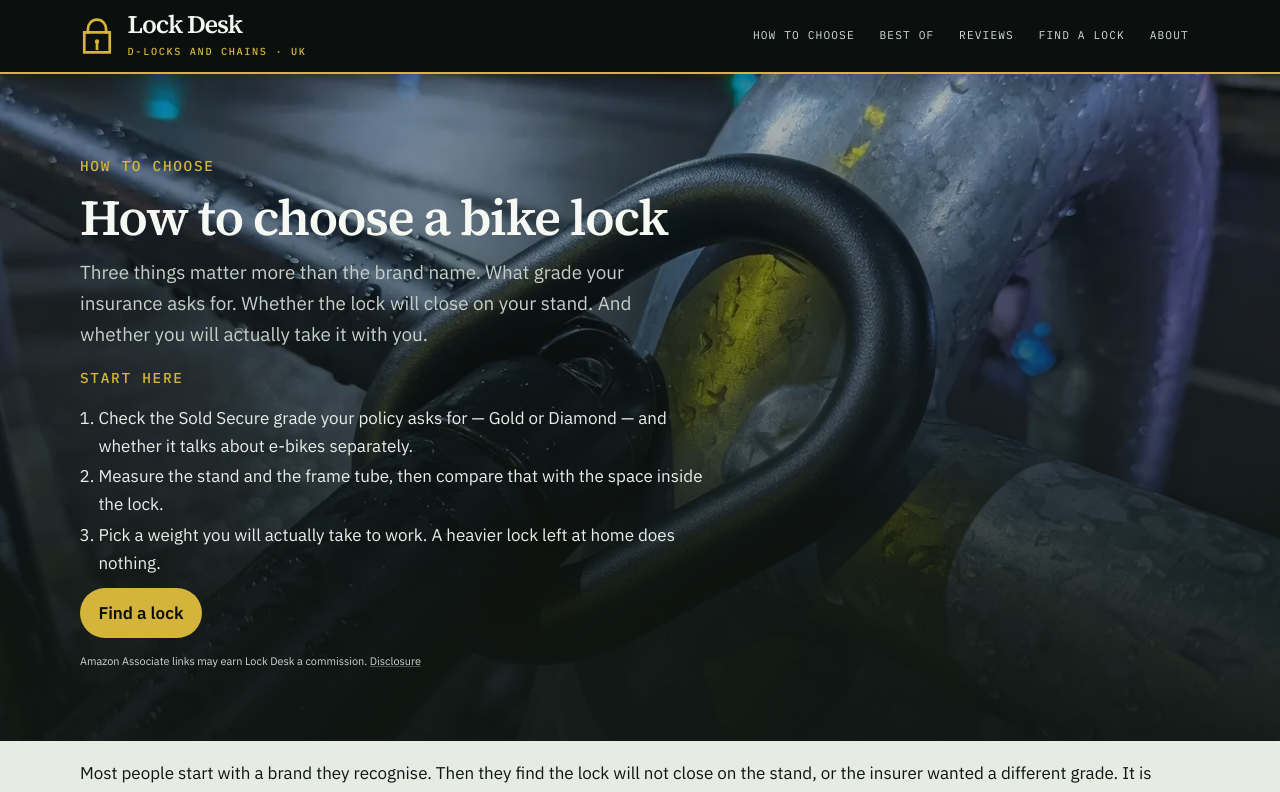
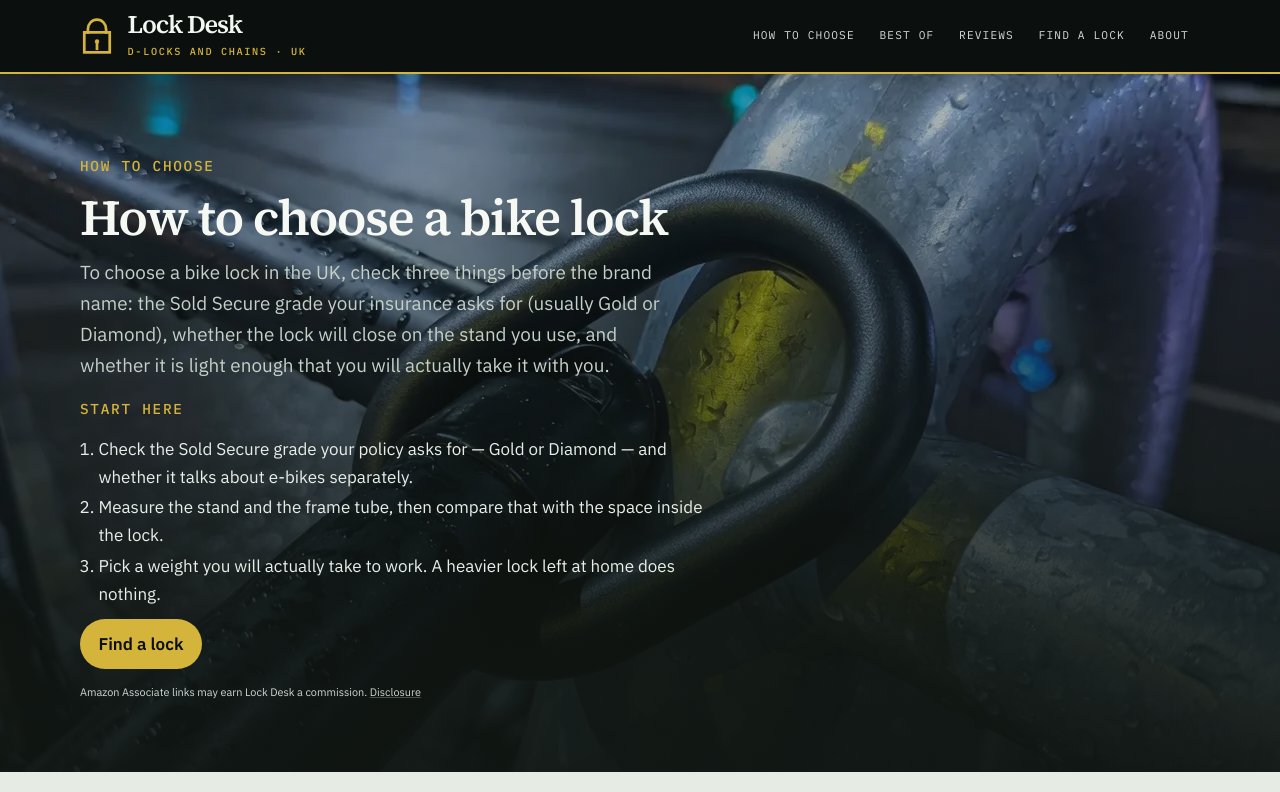
Before and after one commit to aipagesnow/amazon1, a Next.js app: page /guide in a window 1280 px wide. Shown: the top 792 px of the page. Built offline with nearby package versions, Linux system fonts and the light colour scheme; no server answers.

Commit message:
seo(ae): direct-answer openings on /guide and /vs/d-lock-vs-chain (text only)

```diff
--- a/src/content/pages.ts
+++ b/src/content/pages.ts
@@ -45,7 +45,7 @@ export const GUIDE_META =
   "How to choose a bike lock in the UK: Sold Secure Gold or Diamond, what your insurance asks for, D-lock or chain, and a weight you will take with you.";
 
 export const GUIDE_LEDE =
-  "Three things matter more than the brand name. What grade your insurance asks for. Whether the lock will close on your stand. And whether you will actually take it with you.";
+  "To choose a bike lock in the UK, check three things before the brand name: the Sold Secure grade your insurance asks for (usually Gold or Diamond), whether the lock will close on the stand you use, and whether it is light enough that you will actually take it with you.";
 
 export const GUIDE_INTRO = [
   "Most people start with a brand they recognise. Then they find the lock will not close on the stand, or the insurer wanted a different grade. It is better to reverse that order.",
@@ -666,7 +666,7 @@ export const PAIRS: Pair[] = [
     a: "kryptonite-evolution-mini-7",
     b: "kryptonite-new-york-fahgettaboudit-1410",
     directAnswer:
-      "A cable lock is light and easy to carry, but it isn’t treated as a Sold Secure main lock — it’s a secondary tether for a wheel or accessory. A D-lock is a rigid shackle for a stand you’ve measured; the Evolution Mini-7 is the commute example (1.61 kg, Gold, frame mount). A chain adds flexible length for an awkward post or a home anchor; the New York 1410 here is the 4.9 kg home example, not a daily carry.",
+      "A D-lock is the lock you carry on the bike, and a chain is for extra reach at home. The Evolution Mini-7 is a 1.61kg Sold Secure Gold D-lock with a frame clip. The New York 1410 is a 4.9kg chain for a garden, a ground anchor or a post a compact D-lock can’t close around. A cable lock isn’t treated as a Sold Secure main lock; use it as a secondary tether for a wheel or accessory.",
     intro:
       "A D-lock and a chain do different jobs. The Mini-7 is the lock you take on the bike. The New York 1410 is a 4.9kg chain for when a Mini can’t reach the only solid object. Using both is common. Commuting with the chain isn’t.",
     whoEach: [
```
